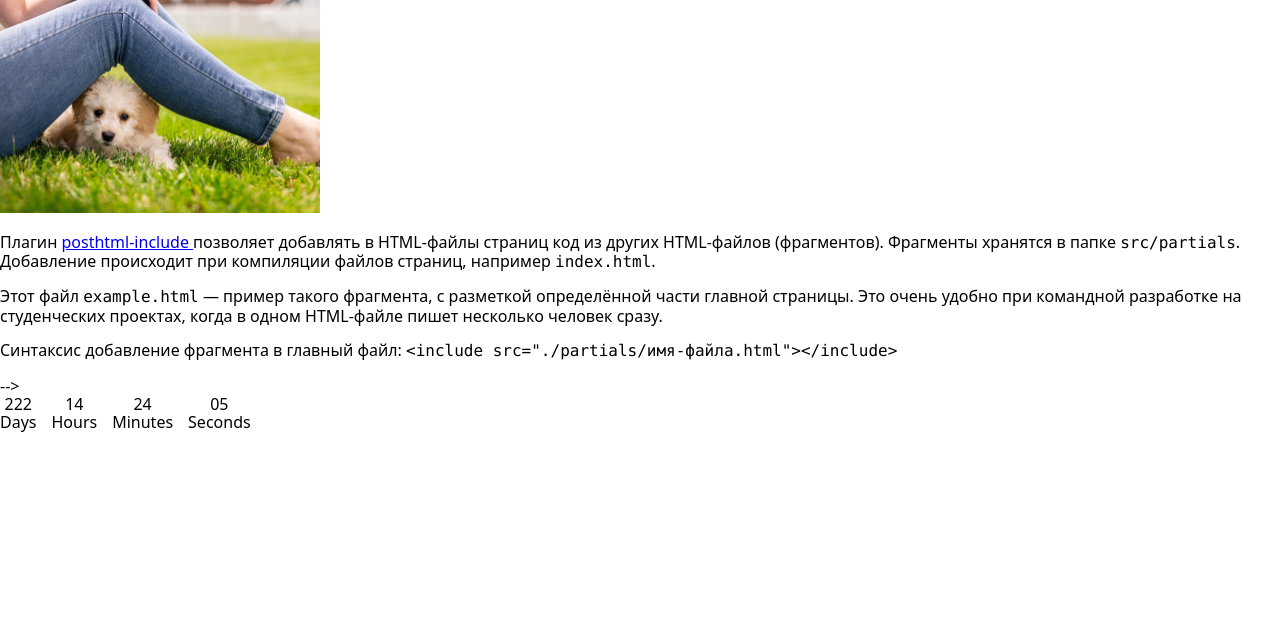
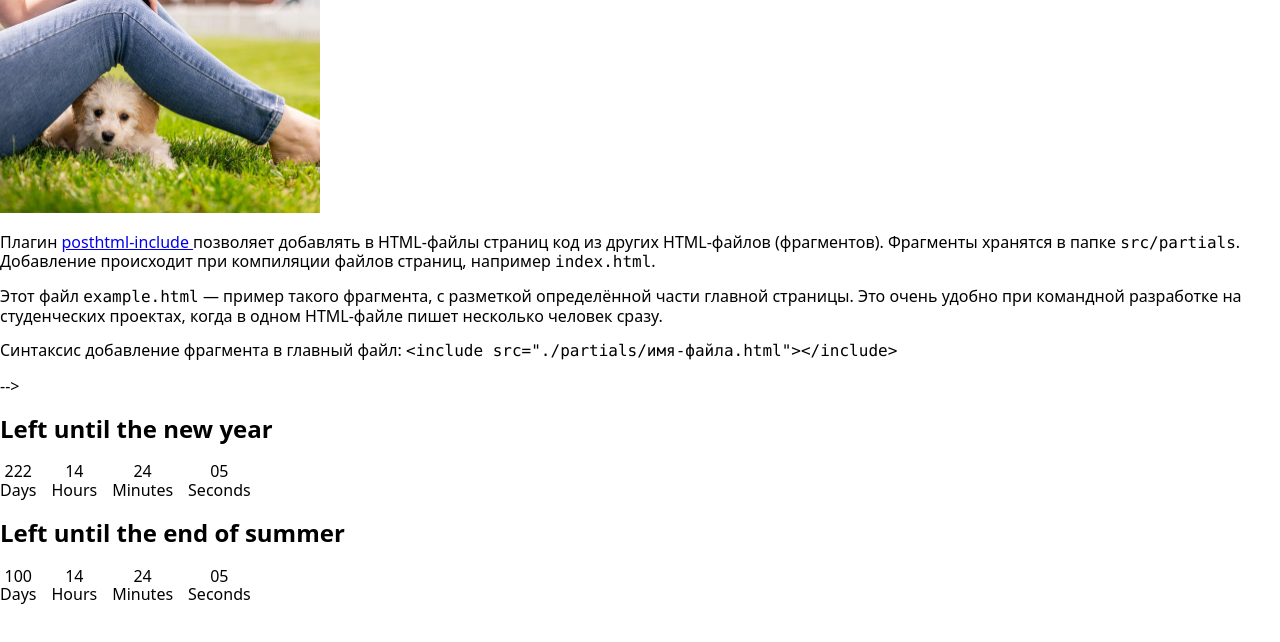
Before and after one commit to KochetovR/goit-js-hw-11-timer, a website built with Parcel: page src/index.html in a window 1280 px wide. Built offline with nearby package versions, Linux system fonts and the light colour scheme.

Commit message:
corrected comments

```diff
--- a/src/index.js
+++ b/src/index.js
@@ -1,52 +1,57 @@
 import './sass/main.scss';
 
-const dayIndex = document.querySelector('[data-value="days"]')
-const hourIndex = document.querySelector('[data-value="hours"]')
-const minuteIndex = document.querySelector('[data-value="mins"]')
-const secIndex = document.querySelector('[data-value="secs"]')
+class CountdownTimer {
+    constructor({selector, targetDate}) {
+        this.start();
+        this.getTimeComp();
+        this.selector = selector;
+        this.targetDate = targetDate;
 
-class CountdownTimer {
-    constructor({onTick, targetDate}) {
-        this.onTick = onTick;
-        this.start()
-        this.targetDate = targetDate
+        this.dayIndex = document.querySelector(`${selector} [data-value="days"]`)
+        this.hourIndex = document.querySelector(`${selector} [data-value="hours"]`)
+        this.minuteIndex = document.querySelector(`${selector} [data-value="mins"]`)
+        this.secIndex = document.querySelector(`${selector} [data-value="secs"]`)
     }
+
     start() {
         setInterval (() => {
             const startTime = Date.now();
             const lastTime = this.targetDate.getTime() - startTime;
-            const timeComp = getTimeComp(lastTime)
+            const timeComp = this.getTimeComp(lastTime)
+            this.updateTimeLast(timeComp)
+        },1000);
+    }
 
-            this.onTick(timeComp)
-        },1000);
+    pad(value) {
+        return String(value).padStart(2, '0')
+    }
+
+    getTimeComp(time) {
+      const days = Math.floor(time / (1000 * 60 * 60 * 24));
+
+      const hours = this.pad(Math.floor((time % (1000 * 60 * 60 * 24)) / (1000 * 60 * 60)));
+
+      const mins = this.pad(Math.floor((time % (1000 * 60 * 60)) / (1000 * 60)));
+
+      const secs = this.pad(Math.floor((time % (1000 * 60)) / 1000));
+
+      return {days, hours, mins, secs};
+  }
+
+  updateTimeLast({days, hours, mins, secs}) {
+    this.dayIndex.textContent = days;
+    this.hourIndex.textContent = hours;
+    this.minuteIndex.textContent = mins;
+    this.secIndex.textContent = secs;
     }
 }
 
 const timer = new CountdownTimer({
     selector: '#timer-1',
-    onTick: updateTimeLast,
     targetDate: new Date('Dec 31, 2021'),
 });
 
-function updateTimeLast({days, hours, mins, secs}) {
-    dayIndex.textContent = days;
-    hourIndex.textContent = hours;
-    minuteIndex.textContent = mins;
-    secIndex.textContent = secs;
-}
-
-  function pad(value) {
-      return String(value).padStart(2, '0')
-  }
-
-  function getTimeComp(time) {
-    const days = Math.floor(time / (1000 * 60 * 60 * 24));
-
-    const hours = pad(Math.floor((time % (1000 * 60 * 60 * 24)) / (1000 * 60 * 60)));
-
-    const mins = pad(Math.floor((time % (1000 * 60 * 60)) / (1000 * 60)));
-
-    const secs = pad(Math.floor((time % (1000 * 60)) / 1000));
-
-    return {days, hours, mins, secs};
-}
+const summer = new CountdownTimer({
+    selector: '#summer',
+    targetDate: new Date('Aug 31, 2021'),
+});
--- a/src/partials/timer.html
+++ b/src/partials/timer.html
@@ -1,3 +1,4 @@
+<h2>Left until the new year</h2>
   <div class="timer" id="timer-1">
       <div class="field">
         <span class="value" data-value="days">xx</span>
@@ -19,3 +20,28 @@
         <span class="label">Seconds</span>
       </div>
   </div>
+
+
+<!-- end of summer -->
+  <h2>Left until the end of summer</h2>
+  <div class="timer" id="summer">
+      <div class="field">
+        <span class="value" data-value="days">xx</span>
+        <span class="label">Days</span>
+      </div>
+
+      <div class="field">
+        <span class="value" data-value="hours">xx</span>
+        <span class="label">Hours</span>
+      </div>
+
+      <div class="field">
+      <span class="value" data-value="mins">xx</span>
+      <span class="label">Minutes</span>
+      </div>
+
+      <div class="field">
+        <span class="value" data-value="secs">xx</span>
+        <span class="label">Seconds</span>
+      </div>
+  </div>
```
Lines whose indentation alone changed are shown as unchanged.
